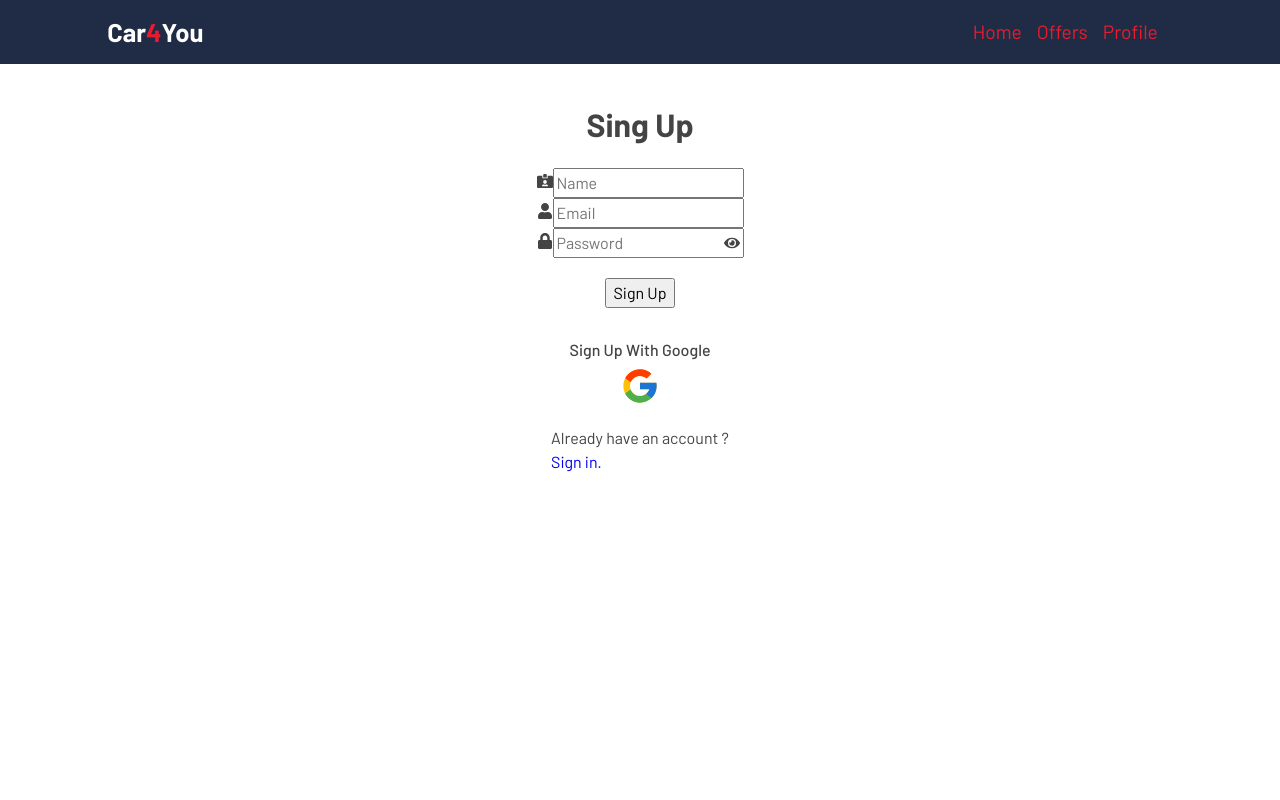
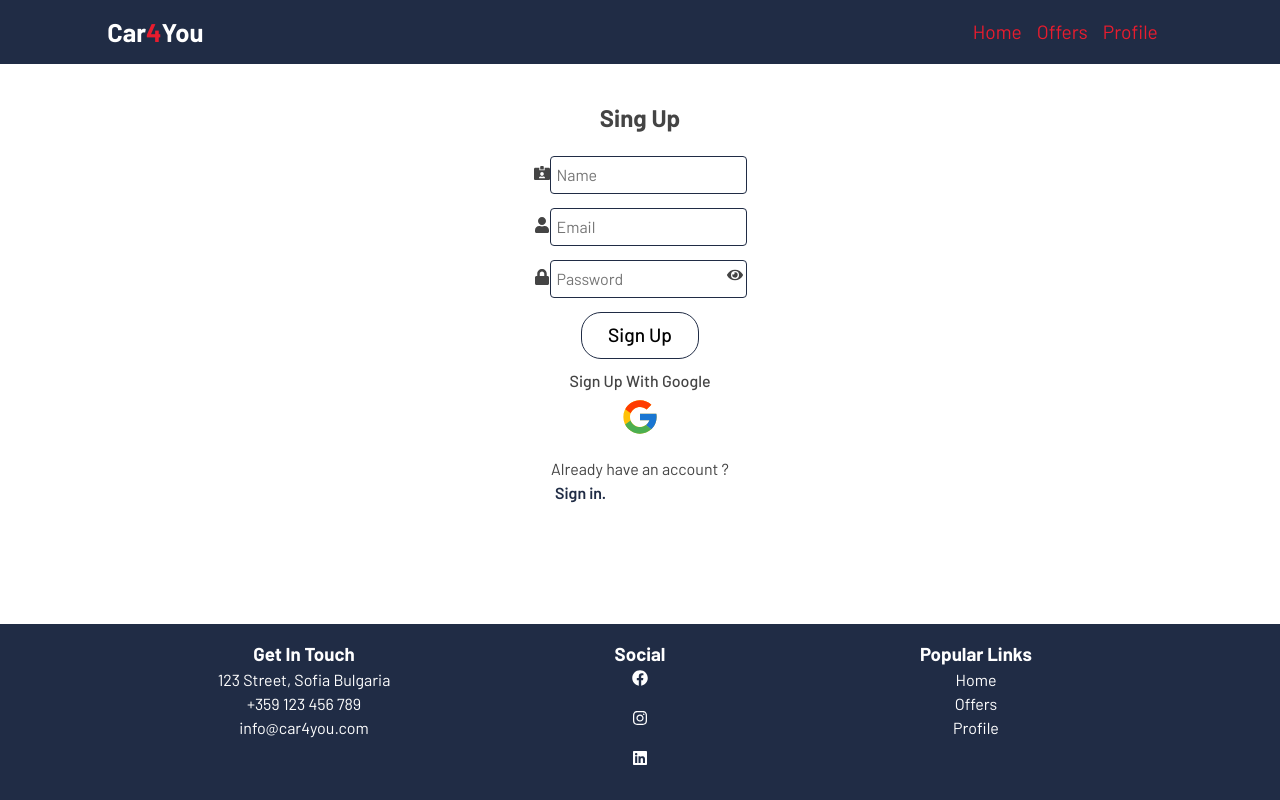
Before and after one commit to VentsiGeorgiev/car4you, a React (Create React App) app: page /sign-up in a window 1280 px wide. Shown: the top 800 px of the page. Built offline with nearby package versions, Linux system fonts and the light colour scheme.

Commit message:
Styled Sign Up page

```diff
--- a/src/pages/SignIn/SignIn.module.scss
+++ b/src/pages/SignIn/SignIn.module.scss
@@ -1,7 +1,7 @@
 .container {
   max-width: 1920px;
   width: 100%;
-  height: 100vh;
+  height: 40vh;
   margin: 0 auto;
 }
 
--- a/src/pages/SignUp/SignUp.js
+++ b/src/pages/SignUp/SignUp.js
@@ -56,15 +56,14 @@ function SignUp() {
 
 
   return (
-    <div className={styles.container}>
-
-      <main>
+    <section className={styles.signUp}>
       <h1 className={styles.title}>Sing Up</h1>
       <form onSubmit={onSubmit} className={styles.form}>
 
         <div className={styles.field}>
           <FaIdCardAlt />
           <input
+            className='form-input'
             type="text"
             placeholder="Name"
             id="name"
@@ -76,6 +75,7 @@ function SignUp() {
         <div className={styles.field}>
           <FaUser />
           <input
+            className='form-input'
             type="email"
             placeholder="Email"
             id="email"
@@ -87,6 +87,7 @@ function SignUp() {
         <div className={styles.field}>
           <FaLock />
           <input
+            className='form-input'
             type={showPassword ? 'text' : 'password'}
             placeholder="Password"
             id="password"
@@ -102,19 +103,17 @@ function SignUp() {
           </div> */}
 
         <div>
-            <button className={styles['sign-in']}>Sign Up</button>
+          <button className='btn btn-primary'>Sign Up</button>
         </div>
 
         <OAuth />
 
         <div>
           <p>Already have an account ?</p>
-            <Link to='/sign-in'>Sign in.</Link>
+          <Link className='form-link' to='/sign-in'>Sign in.</Link>
         </div>
       </form>
-      </main>
-
-    </div>
+    </section>
   )
 }
 
--- a/src/pages/SignUp/SignUp.module.scss
+++ b/src/pages/SignUp/SignUp.module.scss
@@ -1,8 +1,5 @@
-.container {
-  max-width: 1920px;
-  width: 100%;
-  height: 100vh;
-  margin: 0 auto;
+.signUp {
+  height: 66vh;
 }
 
 .form {
--- a/src/styles/index.scss
+++ b/src/styles/index.scss
@@ -147,6 +147,7 @@ body {
 
 .sing-in {
   margin: 20px;
+  height: 65vh;
 }
 
 .form-input {
```
Lines whose indentation alone changed are shown as unchanged.
